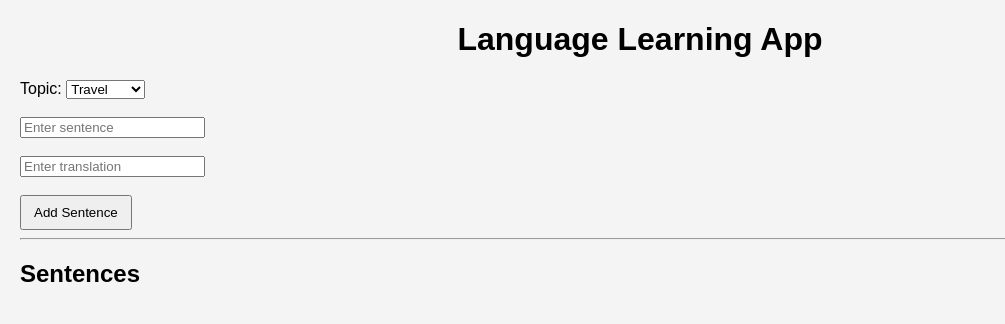
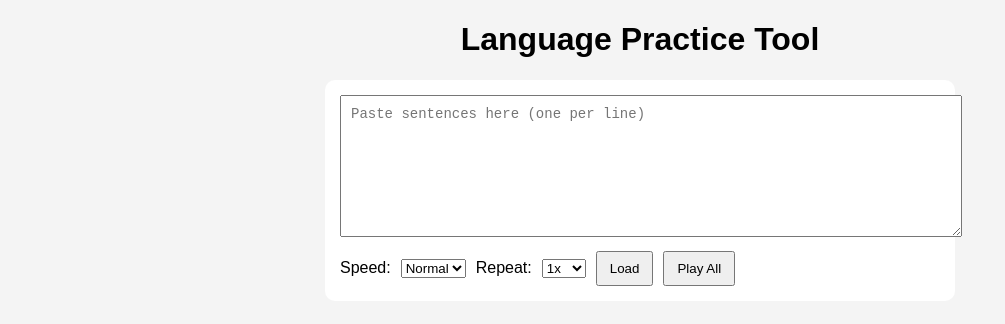
Before and after one commit to mycodevlog/language-learning-app, a plain HTML site: page index.html in a window 1280 px wide. Shown: the whole page, without its empty margins (0-1005 px from the left). Drawn offline with Linux system fonts and the light colour scheme.

Commit message:
Rename app and update headings in index.html

```diff
--- a/index.html
+++ b/index.html
@@ -1,56 +1,45 @@
 <!DOCTYPE html>
 <html lang="en">
 <head>
-  <meta charset="UTF-8">
-  <meta name="viewport" content="width=device-width, initial-scale=1.0">
-  <title>Language Learning App</title>
+  <meta charset="UTF-8" />
+  <meta name="viewport" content="width=device-width, initial-scale=1.0"/>
+  <title>Language Practice App</title>
   <link rel="stylesheet" href="style.css">
 </head>
 <body>
 
-  <h1>Language Learning App</h1>
+  <h1>Language Practice Tool</h1>
 
-  <div>
-    <label for="topicSelect">Topic:</label>
-    <select id="topicSelect">
-      <option>Travel</option>
-      <option>Work</option>
-      <option>Shopping</option>
-      <option>Hospital</option>
-    </select>
+  <div class="panel">
+
+    <textarea id="inputText" placeholder="Paste sentences here (one per line)"></textarea>
+
+    <div class="controls">
+
+      <label>Speed:</label>
+      <select id="speed">
+        <option value="0.7">Slow</option>
+        <option value="1" selected>Normal</option>
+        <option value="1.3">Fast</option>
+      </select>
+
+      <label>Repeat:</label>
+      <select id="repeat">
+        <option value="1">1x</option>
+        <option value="3">3x</option>
+        <option value="5">5x</option>
+        <option value="10">10x</option>
+      </select>
+
+      <button onclick="loadSentences()">Load</button>
+      <button onclick="playAll()">Play All</button>
+
+    </div>
+
   </div>
 
-  <br>
-
-  <div>
-    <input
-      type="text"
-      id="sentence"
-      placeholder="Enter sentence">
-  </div>
-
-  <br>
-
-  <div>
-    <input
-      type="text"
-      id="translation"
-      placeholder="Enter translation">
-  </div>
-
-  <br>
-
-  <button onclick="addSentence()">
-    Add Sentence
-  </button>
-
-  <hr>
-
-  <h2>Sentences</h2>
-
-  <div id="sentenceList"></div>
+  <div id="list"></div>
 
   <script src="app.js"></script>
-
 </body>
 </html>
```
